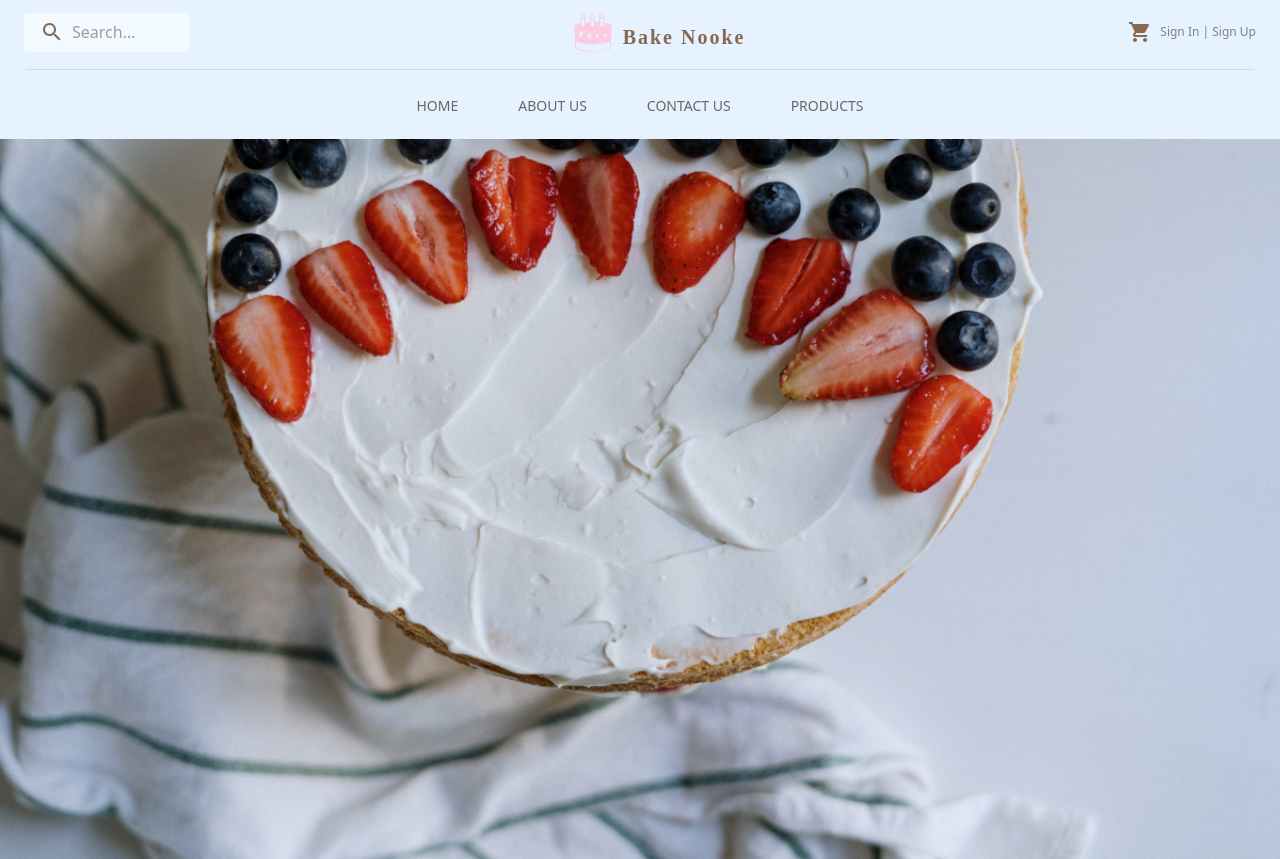
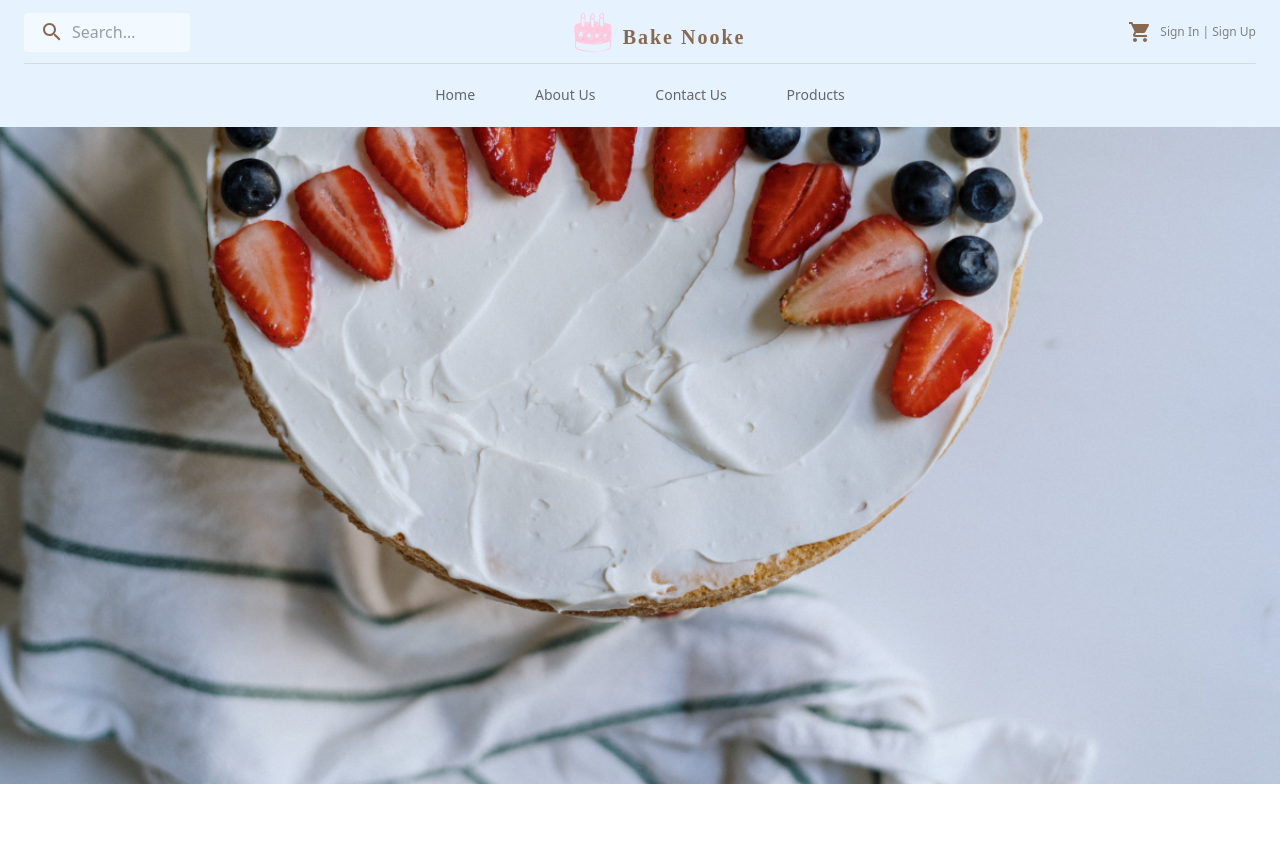
Before and after one commit to fatemeh-z7026/BakeNook, a React (Create React App) app in the folder bake-nook-app/: page / in a window 1280 px wide. After the commit the page ends 800 px from the top, so only its background shows below. Built offline with nearby package versions, Linux system fonts and the light colour scheme; a web font is replaced by a local one.

Commit message:
make navbar sticky while scrolling

```diff
--- a/bake-nook-app/src/components/Header.js
+++ b/bake-nook-app/src/components/Header.js
@@ -1,4 +1,4 @@
-import React from "react";
+import React, { useEffect, useState } from "react";
 import { styled, alpha } from "@mui/material/styles";
 import { AppBar, Box, Toolbar, InputBase } from "@mui/material";
 import SearchIcon from "@mui/icons-material/Search";
@@ -11,10 +11,8 @@ import Container from "@mui/material/Container";
 import Button from "@mui/material/Button";
 import MenuItem from "@mui/material/MenuItem";
 import IconButton from "@mui/material/IconButton";
-import {Link} from "react-router-dom";
+import { Link } from "react-router-dom";
 import routes from "../routes.js";
-
-
 
 const Search = styled("div")(({ theme }) => ({
   position: "relative",
@@ -73,10 +71,20 @@ const SignUP = styled("span")(({ theme }) => ({
 }));
 
 export default function Header() {
+  const [sticky, setSticky] = useState(false);
 
+  useEffect(() => {
+    const handleScroll = () => {
+      // Trigger stickiness based on scroll position
+      setSticky(window.scrollY > 0); // Adjust threshold as needed
+    };
 
+    window.addEventListener("scroll", handleScroll);
 
-
+    return () => {
+      window.removeEventListener("scroll", handleScroll);
+    };
+  }, []);
 
   const [anchorElNav, setAnchorElNav] = React.useState(null);
 
@@ -91,7 +99,6 @@ export default function Header() {
   return (
     <>
       <Box sx={{ flexGrow: 1, backgroundColor: "customColors.headerColor" }}>
-
         {/*App Bar Above */}
         <AppBar position="static">
           <Toolbar
@@ -149,23 +156,39 @@ export default function Header() {
         </AppBar>
 
         {/*Divider */}
-        <Box
+        {/* <Box
         sx={{
           width: "96%",
           height: ".5px",
           backgroundColor: "customColors.textLight",
           margin: ".5rem auto",
         }}
-      />
-
+      /> */}
 
         {/* App Bar Down*/}
-        <AppBar position="static">
+        <AppBar
+          position="fixed"
+          sx={(theme) => ({
+            top: sticky ? "0px" : `${63 - window.scrollY}px`, // Adjust height for large screens
+            zIndex: theme.zIndex.appBar - 1,
+            backgroundColor: theme.palette.customColors.headerColor,
+            transition: "top 0.3s linear",
+            [theme.breakpoints.down("sm")]: {
+              top: sticky ? "0px" : `${45 - window.scrollY}px`, // Adjust height for small screens
+            },
+          })}
+        >
           <Container
             maxWidth="xl"
             sx={{ backgroundColor: "customColors.headerColor" }}
           >
-            <Toolbar disableGutters>
+            <Toolbar
+              disableGutters
+              sx={{
+                borderTop: sticky ? "none" : (theme) => `1px solid ${theme.palette.customColors.textLight}`,
+                transition: "border-top 0.3s ease-in-out", // Smooth transition for border
+              }}
+            >
               <Box sx={{ flexGrow: 1, display: { xs: "flex", md: "none" } }}>
                 <IconButton
                   size="large"
@@ -191,17 +214,17 @@ export default function Header() {
                   }}
                   PaperProps={{
                     sx: {
-                      maxHeight: '60vh',
-                      overflowY: 'auto',
-                      '&::-webkit-scrollbar': {
-                        width: '8px',
+                      maxHeight: "60vh",
+                      overflowY: "auto",
+                      "&::-webkit-scrollbar": {
+                        width: "8px",
                       },
-                      '&::-webkit-scrollbar-thumb': {
-                        backgroundColor: 'customColors.paperLight',
-                        borderRadius: '4px',
+                      "&::-webkit-scrollbar-thumb": {
+                        backgroundColor: "customColors.paperLight",
+                        borderRadius: "4px",
                       },
-                      '&::-webkit-scrollbar-thumb:hover': {
-                        backgroundColor: 'customColors.paperLight',
+                      "&::-webkit-scrollbar-thumb:hover": {
+                        backgroundColor: "customColors.paperLight",
                       },
                     },
                   }}
@@ -214,9 +237,12 @@ export default function Header() {
                       <Typography
                         sx={{ textAlign: "center", color: "text.primary" }}
                       >
-                      <Link to={route.path} style={{ textDecoration: 'none', color: 'inherit' }}>
-                        {route.label}
-                      </Link>
+                        <Link
+                          to={route.path}
+                          style={{ textDecoration: "none", color: "inherit" }}
+                        >
+                          {route.label}
+                        </Link>
                       </Typography>
                     </MenuItem>
                   ))}
@@ -233,21 +259,27 @@ export default function Header() {
                   <Button
                     key={route.label}
                     onClick={handleCloseNavMenu}
-                    sx={{ my: 2, display: "block", color: "text.primary", padding: "0 3rem" }}
+                    sx={{
+                      my: 2,
+                      display: "block",
+                      color: "text.primary",
+                      padding: "0 3rem",
+                      textTransform: "capitalize",
+                    }}
                   >
-                     <Link to={route.path} style={{ textDecoration: 'none', color: 'inherit' }}>
-                    {route.label}
-                  </Link>
+                    <Link
+                      to={route.path}
+                      style={{ textDecoration: "none", color: "inherit" }}
+                    >
+                      {route.label}
+                    </Link>
                   </Button>
                 ))}
               </Box>
             </Toolbar>
           </Container>
         </AppBar>
-
-
       </Box>
-
     </>
   );
 }
--- a/bake-nook-app/src/index.css
+++ b/bake-nook-app/src/index.css
@@ -1,4 +1,4 @@
-*{
+* {
   box-sizing: border-box;
 }
 
```
Also changed, not shown: 1 other file (tests, documents, lock files or other folders).
